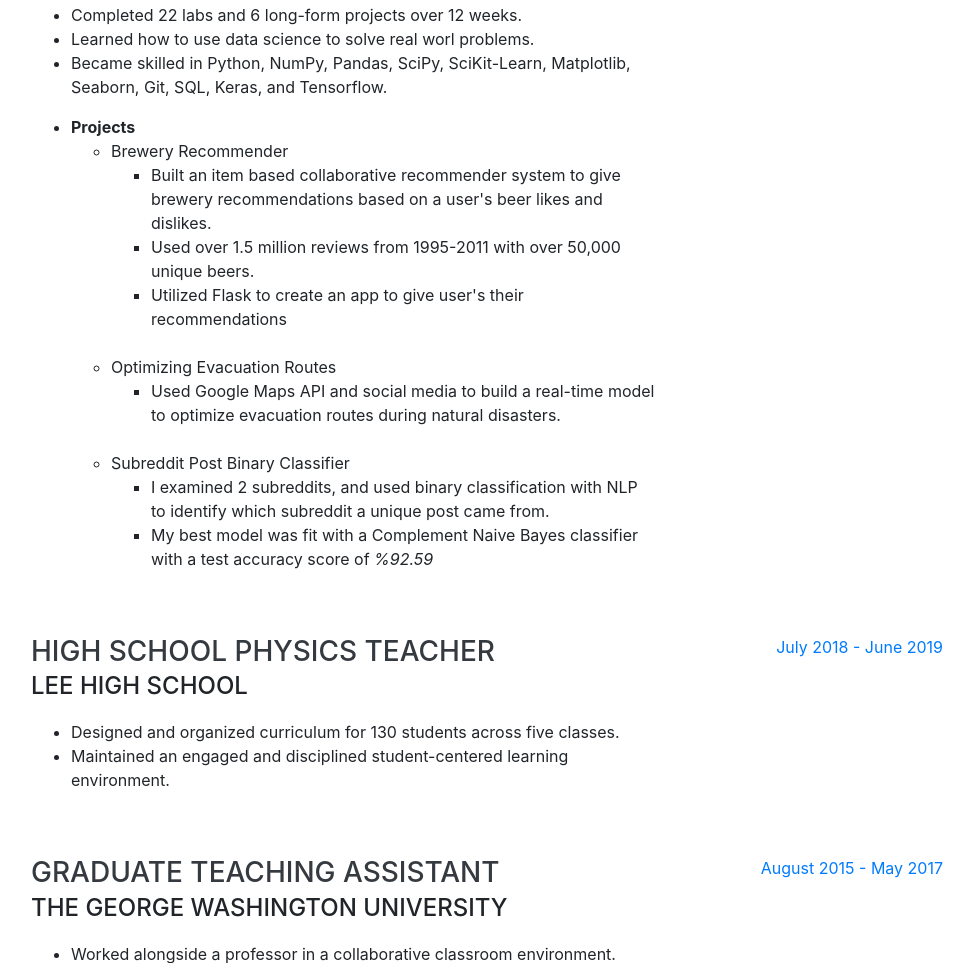
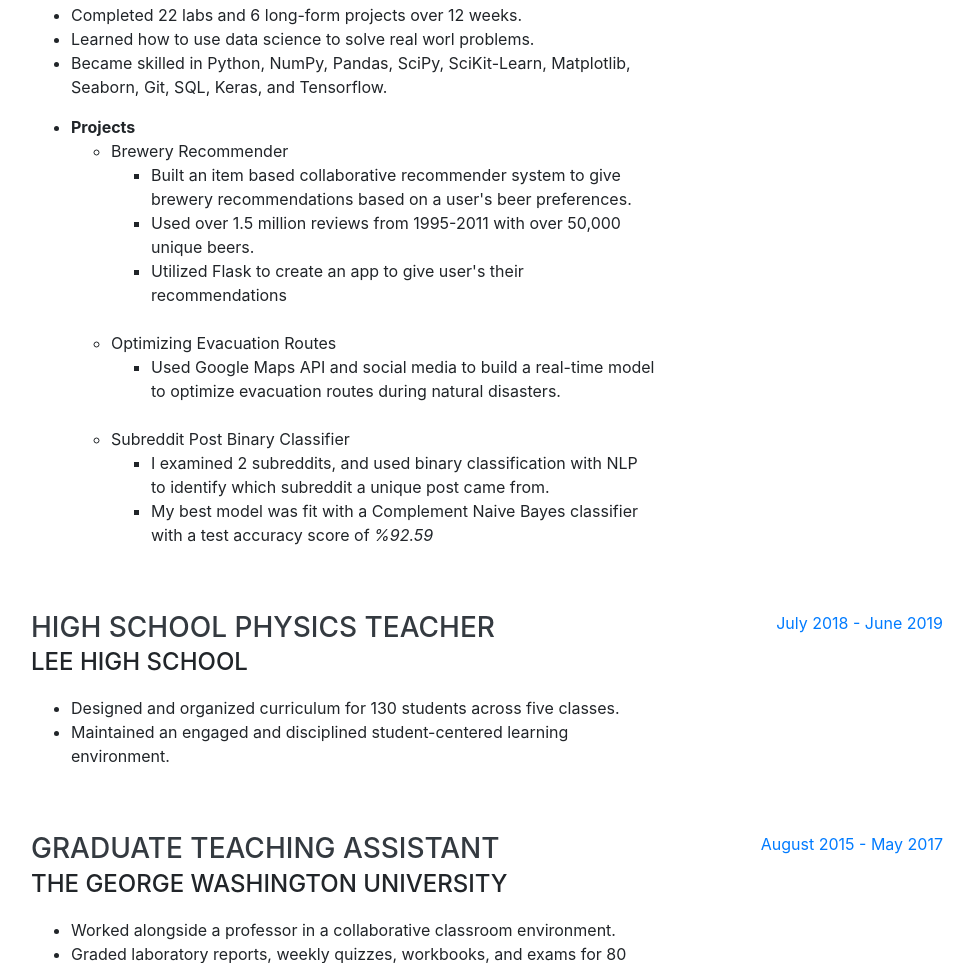
Before and after one commit to rwstewart0302/rwstewart0302.github.io, a website with bundled scripts: page index.html in a window 1280 px wide. Shown: the part 1052-2015 px from the top of the page, without its empty margins (289-1263 px from the left). Built offline with nearby package versions, Linux system fonts and the light colour scheme; a web font is replaced by a local one.

Commit message:
updated experience

```diff
--- a/index.html
+++ b/index.html
@@ -120,7 +120,7 @@
                     <li>Brewery Recommender
                         <ul>
                             <li>Built an item based collaborative recommender system to give brewery
-                                recommendations based on a user's beer likes and dislikes.</li>
+                                recommendations based on a user's beer preferences.</li>
                             <li>Used over 1.5 million reviews from 1995-2011 with over 50,000 unique
                                 beers.</li>
                             <li>Utilized Flask to create an app to give user's their recommendations</li>
```
